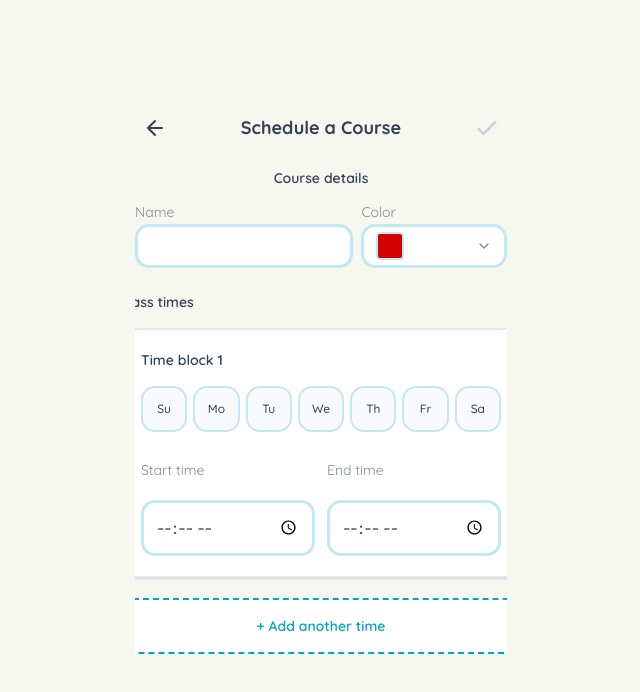
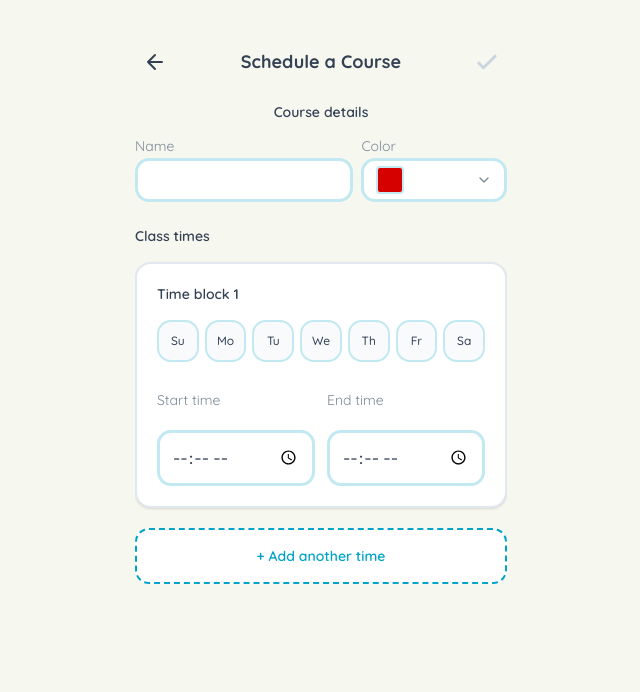
Before and after one commit to Peezzied/nyare, a Vue app in the folder frontend/: page /create-schedule in a window 1280 px wide. Shown: the top 692 px of the page, without its empty margins (319-959 px from the left). Built offline with nearby package versions, Linux system fonts and the light colour scheme; a web font is replaced by a local one.

Commit message:
style(frontend): raise nav and fix create-schedule edge clipping
Step progress and header nav sit higher on welcome and schedule.
Remove the time-block edge bleed so cards wrap inside the screen
padding without clipping rounded corners.

```diff
--- a/frontend/src/views/CreateScheduleView.vue
+++ b/frontend/src/views/CreateScheduleView.vue
@@ -291,12 +291,12 @@ function retryFailed() {
 
 <template>
   <div class="relative mx-auto flex h-[100svh] w-full max-w-[420px] flex-col overflow-x-hidden overflow-y-hidden bg-[#F6F7EE] px-6">
-    <div class="relative z-10 flex w-full justify-center pt-[4.2svh]">
+    <div class="relative z-10 flex w-full justify-center pt-4">
       <div class="h-[18px] w-full" aria-hidden="true"></div>
     </div>
 
     <!-- Header -->
-    <header class="relative z-10 mt-[7svh] flex w-full items-center justify-between">
+    <header class="relative z-10 mt-2 flex w-full items-center justify-between">
       <button
         type="button"
         aria-label="Go back"
@@ -448,7 +448,7 @@ function retryFailed() {
         </section>
 
         <!-- Time blocks -->
-        <section class="-mx-4 space-y-4" aria-labelledby="time-blocks-heading">
+        <section class="space-y-4" aria-labelledby="time-blocks-heading">
           <h2
             id="time-blocks-heading"
             class="text-sm font-semibold text-[#334155]"
--- a/frontend/src/views/ScheduleView.vue
+++ b/frontend/src/views/ScheduleView.vue
@@ -10,12 +10,12 @@ function goBack() {
 </script>
 
 <template>
-  <div class="relative mx-auto flex h-[100svh] w-full max-w-[420px] flex-col overflow-x-hidden overflow-y-hidden bg-[#F6F7EE] px-6 pt-8">
+  <div class="relative mx-auto flex h-[100svh] w-full max-w-[420px] flex-col overflow-x-hidden overflow-y-hidden bg-[#F6F7EE] px-6 pt-4">
     <div class="relative z-10 flex w-full justify-center pt-[1svh]">
       <StepProgress :active-step="3" :animate-active="true" />
     </div>
 
-    <header class="relative z-10 mt-[7svh] flex w-full items-center justify-between">
+    <header class="relative z-10 mt-2 flex w-full items-center justify-between">
       <button
         type="button"
         aria-label="Go back"
--- a/frontend/src/views/WelcomeView.vue
+++ b/frontend/src/views/WelcomeView.vue
@@ -28,7 +28,7 @@ function proceed() {
 
 <template>
   <div
-    class="relative mx-auto flex h-[100svh] w-full max-w-[420px] flex-col overflow-hidden bg-[#F6F7EE] px-6 pt-8"
+    class="relative mx-auto flex h-[100svh] w-full max-w-[420px] flex-col overflow-hidden bg-[#F6F7EE] px-6 pt-4"
   >
     <!-- Static background: same as Start -->
     <img
```
